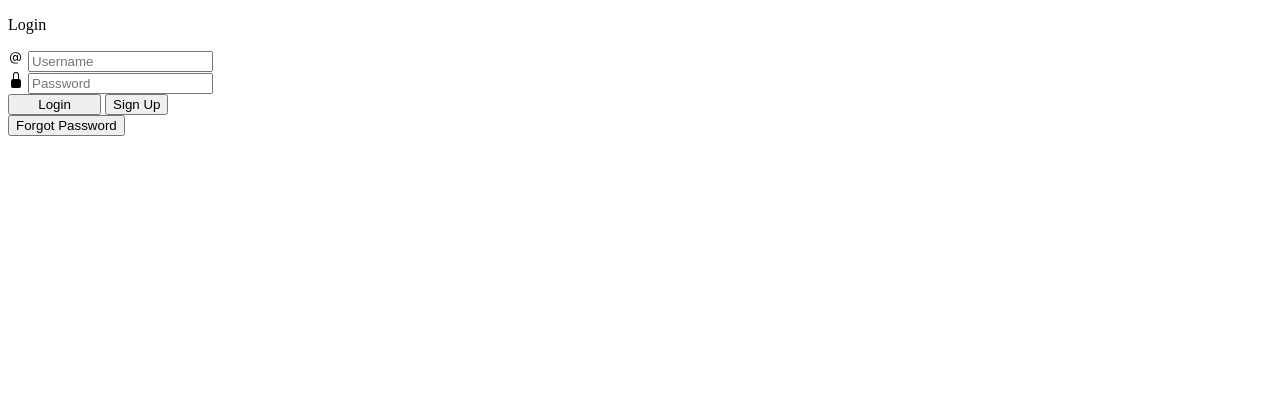
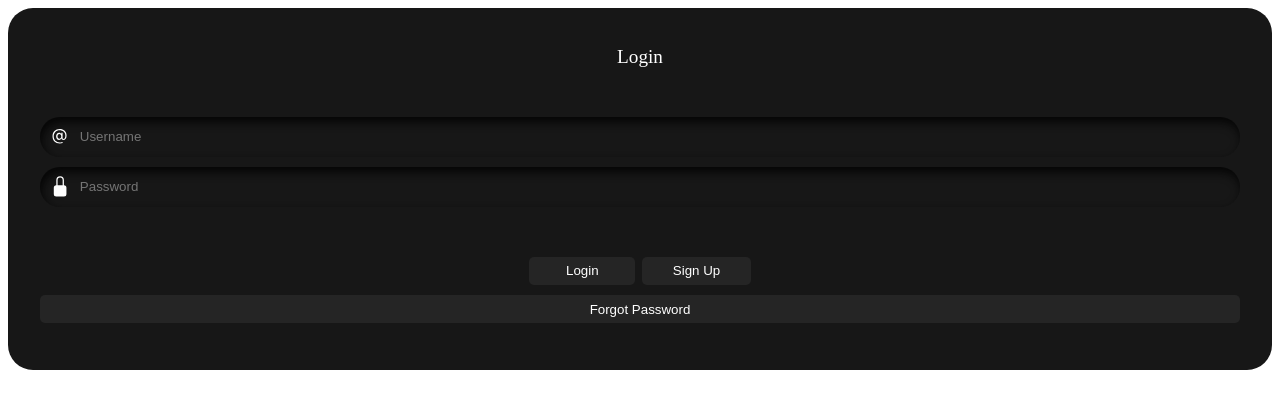
Before and after one commit to GsuDev/CodeWave, a plain HTML site: page login.html in a window 1280 px wide. Drawn offline with Linux system fonts and the light colour scheme.

Commit message:
resolve problems login css

```diff
--- a/login.html
+++ b/login.html
@@ -4,7 +4,7 @@
     <meta charset="UTF-8">
     <meta name="viewport" content="width=device-width, initial-scale=1.0">
     <title>Document</title>
-    <link real="stylesheet" href="resources/login_styles.css">
+    <link rel="stylesheet" href="resources/login_styles.css">
 </head>
 <body>
     <form class="form">
--- a/resources/login_styles.css
+++ b/resources/login_styles.css
@@ -16,7 +16,7 @@
     transform: scale(1.05);
     border: 1px solid black;
   }
-
+   /*Header del formulario*/
   #heading {
     text-align: center;
     margin: 2em;
```
